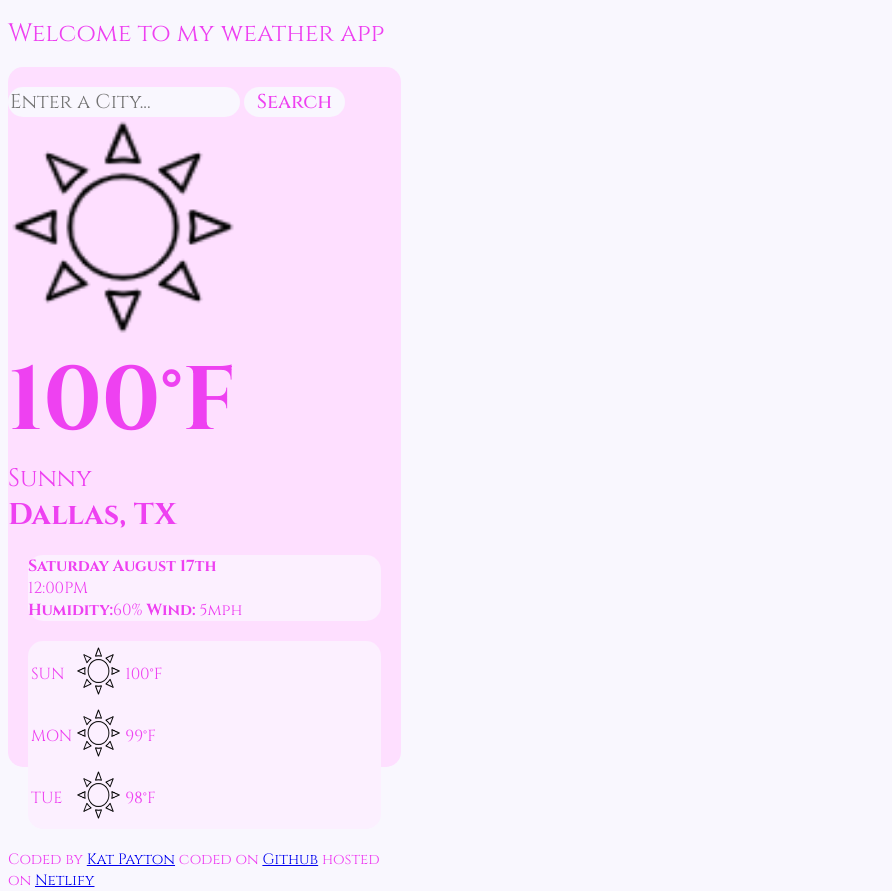
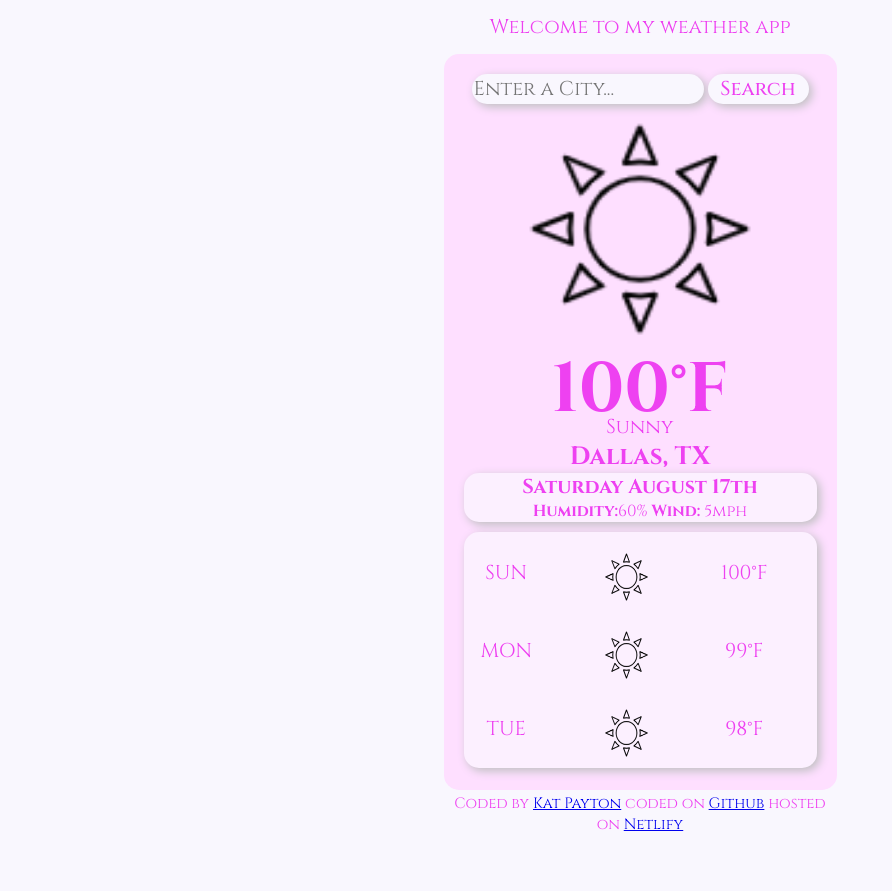
Before and after one commit to Honeysmoke712/my-weather-app, a plain HTML site: page index.html in a window 1280 px wide. Shown: the whole page, without its empty margins (0-892 px from the left). After the commit the page ends 835 px from the top, so only its background shows below. Drawn offline with Linux system fonts and the light colour scheme.

Commit message:
added more css
added more formatting and design with css

```diff
--- a/index.html
+++ b/index.html
@@ -26,14 +26,14 @@
 
         <header>
          <h2 class="current-temp"><strong>100&degF</strong></h2>
-         <h1 class="condition">Sunny</h1>
+         <p class="condition">Sunny</p>
          <h1 class="city">Dallas, TX</h1>
         </header>
     </div>
     <div class="current-stats">
         <p class="date"><strong>Saturday August 17th</strong>
         </p>
-        <p class="current-time">12:00PM</p>
+
         <p class="humidity-wind"><strong>Humidity:</strong>60%     <strong>Wind:</strong> 5mph
         </p>
     </div>
@@ -43,10 +43,12 @@
                 <td>SUN</td>
                 <td><img src="images/free-sun-icon-3335.png" alt="sunny" class="table-image"></td>
                 <td>100&degF</td>
+
             <tr class="day-two"></tr>
                 <td>MON</td>
                 <td><img src="images/free-sun-icon-3335.png" alt="sunny" class="table-image"></td>
                 <td>99&degF</td>
+
             <tr class="day-three"></tr>
                 <td>TUE</td>
                 <td><img src="images/free-sun-icon-3335.png" alt="sunny" class="table-image"></td>
--- a/style.css
+++ b/style.css
@@ -1,18 +1,17 @@
 body {
     background-color: #f9f7fe;
+   text-align: center;
 }
 
 .container {
-
     background-color: #FEDFFF;
-    height: 700px;
+    height: 736px;
     width: 393px;
     border-radius: 15px;
+    margin: 0 auto;
 }
 
-input {
 
-}
 input.search {
     height: 30px;
     width: 232px;
@@ -27,6 +26,7 @@ input.search {
     font-style: normal;
     font-size: 20px;
     color: #EE41F1 ;
+    box-shadow: 3px 3px 10px rgb(190, 191, 192);
 
 }
 
@@ -44,8 +44,11 @@ input.submit {
     font-style: normal;
     font-size: 20px;
     color: #EE41F1 ;
+    box-shadow: 3px 3px 10px rgb(190, 191, 192);
+
 }
 img {
+    margin-top: 15px;
     height: 220px;
     width: 230px;
 }
@@ -54,30 +57,42 @@ img {
     font-optical-sizing: auto;
     font-weight: normal;
     font-style: normal;
-    font-size: 90px;
+    font-size: 70px;
     color: #EE41F1 ;
-    margin: 0 0;
+    margin-top: 0;
+    margin-bottom: 0px;
+    height: 70px;
   }
-  h1.condition {
+
+  p.date {
     font-family: "Cinzel", serif;
     font-optical-sizing: auto;
     font-weight: normal;
     font-style: normal;
-    font-size: 25px;
-    margin: 0 0;
+    font-size: 20px;
+    color: #EE41F1 ;
+  }
+  p.condition {
+    font-family: "Cinzel", serif;
+    font-optical-sizing: auto;
+    font-weight: normal;
+    font-style: normal;
+    font-size: 20px;
     color: #EE41F1 ;
   }
   div.current-stats {
     background-color: #FCF0FF;
     border-radius: 15px;
-    margin: 20px;
+    margin-left: 20px;
+    margin-right: 20px;
+    box-shadow: 3px 3px 10px rgb(190, 191, 192);
   }
  h1 {
     font-family: "Cinzel", serif;
     font-optical-sizing: auto;
     font-weight: normal;
     font-style: normal;
-    font-size: 25px;
+    font-size: 20px;
     color: #EE41F1 ;
   }
   h1.city{
@@ -85,7 +100,7 @@ img {
     font-optical-sizing: auto;
     font-weight: 700;
     font-style: normal;
-    font-size: 30px;
+    font-size: 25px;
     margin: 0 0;
   }
 
@@ -115,7 +130,14 @@ img {
   div.table-data {
     background-color: #FCF0FF;
     border-radius: 15px;
-    margin: 20px;
+    margin-left: 20px;
+    margin-right: 20px;
+    box-shadow: 3px 3px 10px rgb(190, 191, 192);
+
+  }
+  td {
+    padding-left: 15px;
+    padding-right: 55px;
   }
 
   .table-data {
@@ -123,8 +145,10 @@ img {
     font-optical-sizing: auto;
     font-weight: normal;
     font-style: normal;
+    font-size: 20px;
     margin: 10px 0;
     color: #EE41F1 ;
+
   }
 
   .table-image {
@@ -138,6 +162,6 @@ img {
     font-weight: normal;
     font-style: normal;
     font-size: 15px;
-    margin: 0 0;
+    margin-top: 25px;
     color: #EE41F1 ;
  }
```
